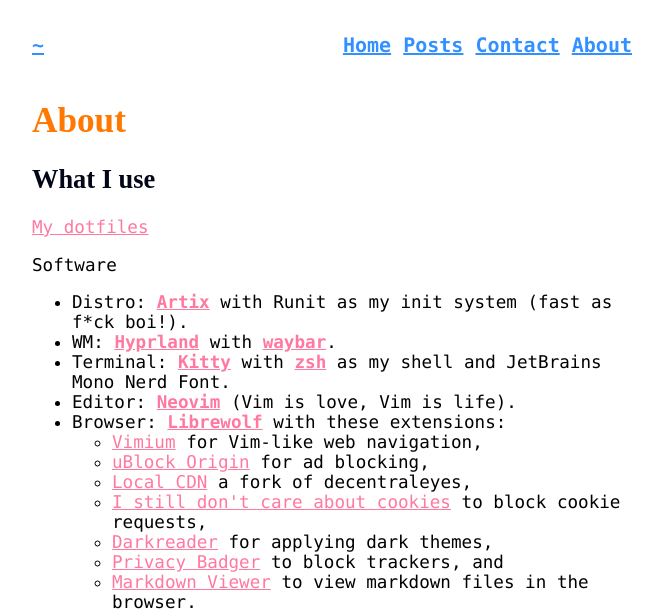
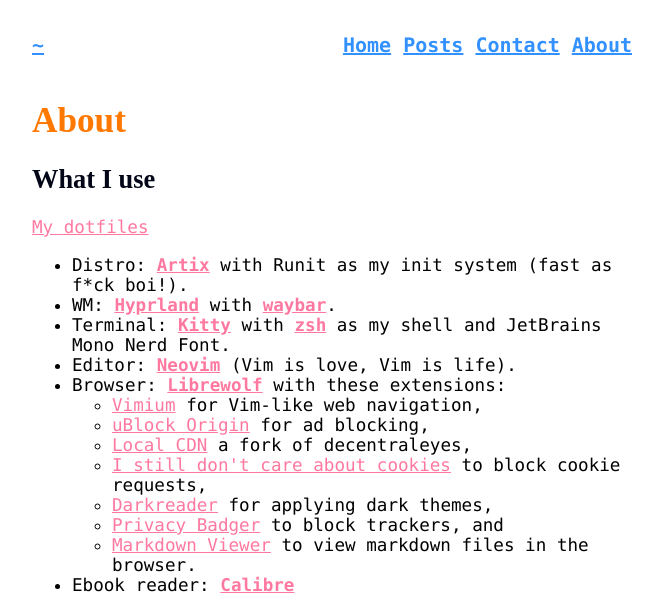
Before and after one commit to boyohboyamibored/website, a Flask app: page /about in a window 1280 px wide. Shown: the top 611 px of the page, without its empty margins (308-971 px from the left). Run offline with Flask 3, Linux system fonts and the light colour scheme.

Commit message:
squash! squash! Website styling

```diff
--- a/templates/about.html
+++ b/templates/about.html
@@ -4,7 +4,6 @@
 
 <h2>What I use</h2>
 <p><a href="https://www.github.com/boyohboyamibored/dotfiles.git" target="_blank">My dotfiles</a></p>
-<p>Software</p>
 <ul>
     <li>Distro: <a href="https://www.artixlinux.org" target="_blank"><b>Artix</b></a> with Runit as my init system (fast as f*ck boi!).</li>
     <li>WM: <a href="https://www.hyprland.org" target="_blank"><b>Hyprland</b></a> with <a href="https://github.com/Alexays/Waybar" target="_blank"><b>waybar</b></a>.</li>
```
